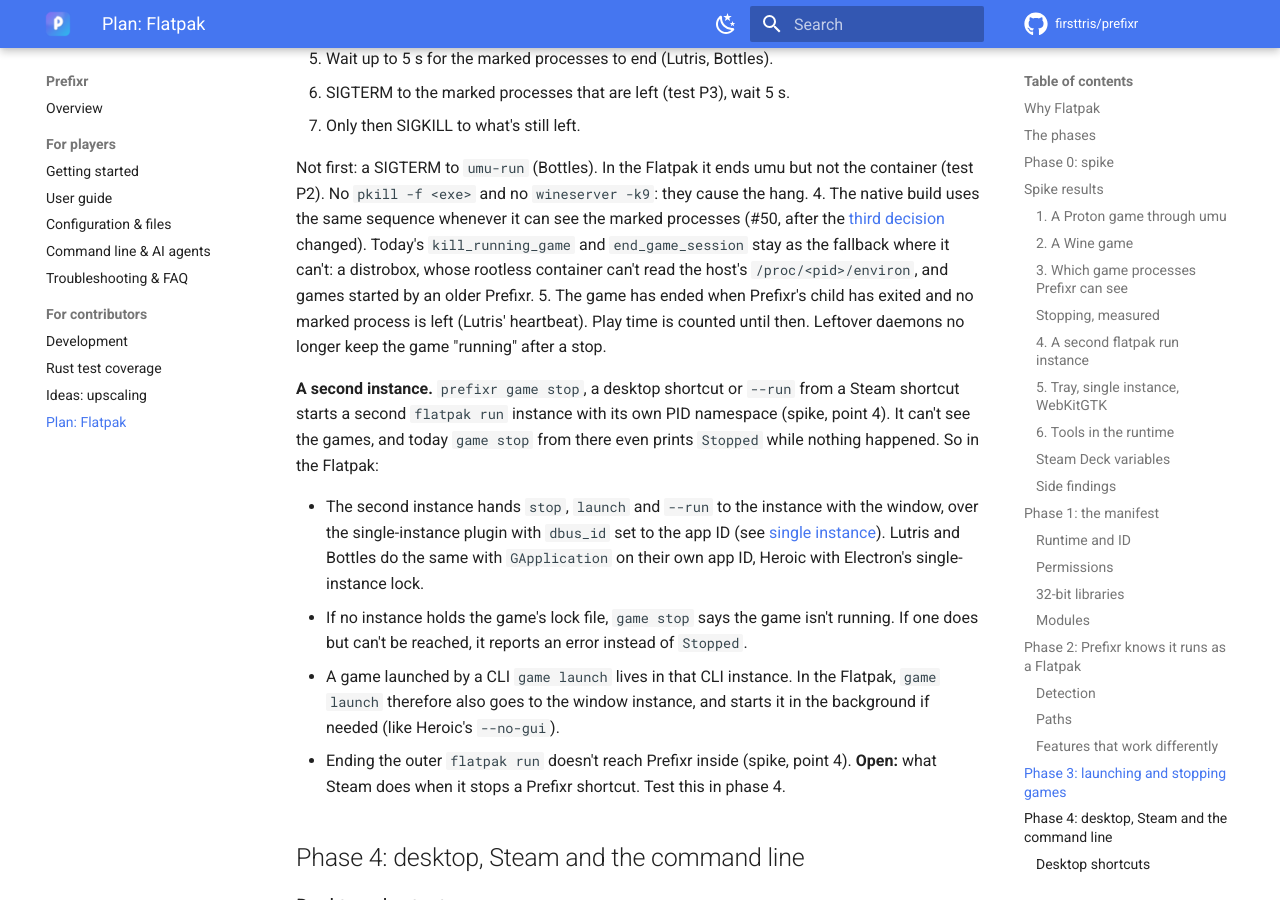
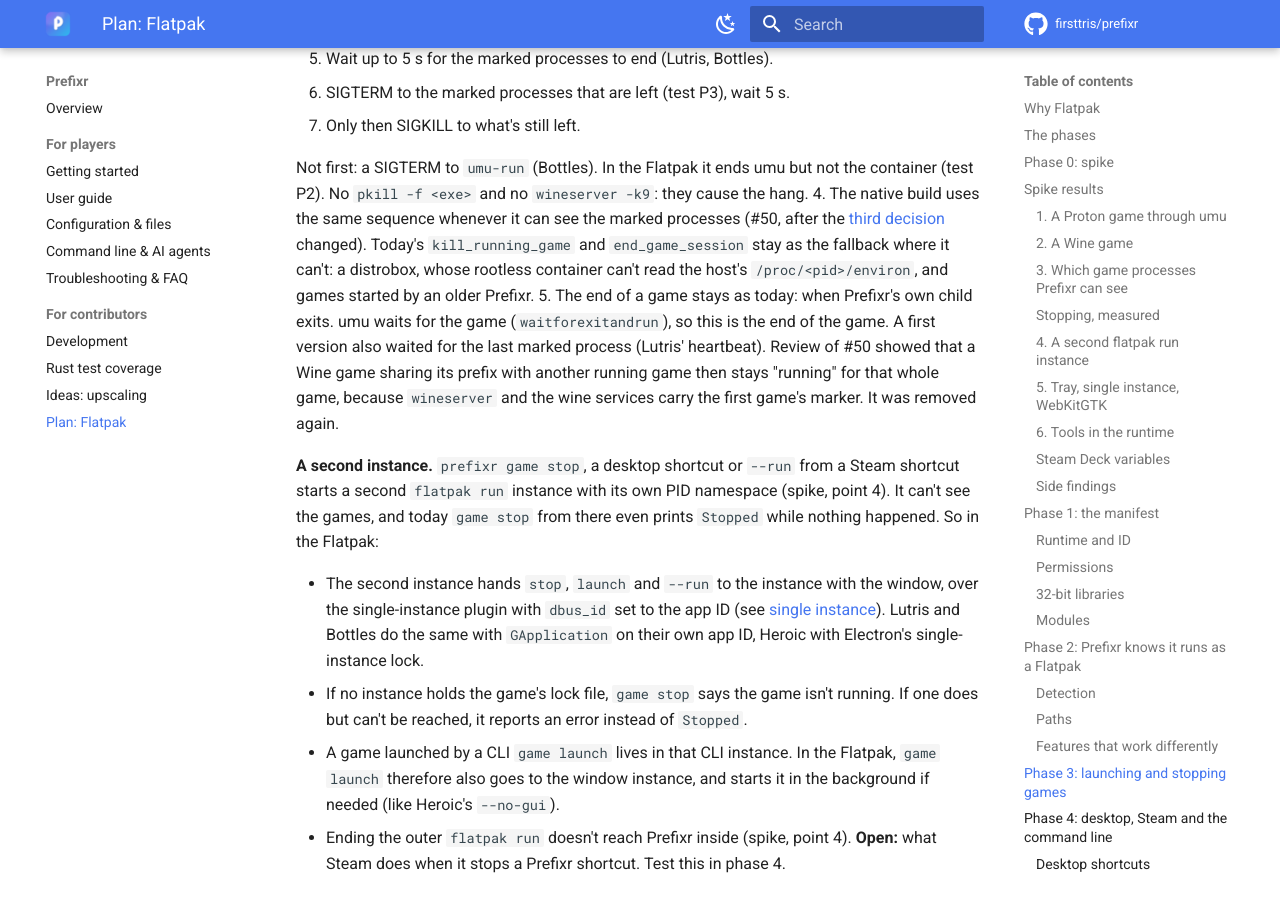
Before and after one commit to firsttris/prefixr, an MkDocs documentation site: the page built from docs/flatpak.md, in a window 1280 px wide and 900 px high, scrolled down 13378 px. Built offline with MkDocs 1.6.1 and Material for MkDocs 9.7.7, drawn with Linux system fonts in a browser that asks for light colours; comment, search, counter and statistics services are not loaded.

Commit message:
Review fixes for the Flatpak plan and spike manifest
- Link the spike manifest by its GitHub URL: mkdocs --strict rejects a
  link outside docs/.
- Fix the anchor to "Tray and single instance".
- Prettier style for the manifest, and ignore the shared-modules
  submodule.
- Install the 256 px icon as 256x256, not 512x512.
- Phase 3: the end of a game stays at Prefixr's own child; the wait for
  the last marked process was removed after review of #50.

Co-Authored-By: Claude Opus 5.5 <noreply@anthropic.com>

```diff
--- a/docs/flatpak.md
+++ b/docs/flatpak.md
@@ -96,7 +96,7 @@ Flatpak. Phase 3 below is adjusted for it.
 | Desktop | KDE Plasma 6.7.4, Wayland |
 | GPU / driver | AMD Navi 32 (`1002:747e`), amdgpu, Mesa from `GL.default` 26.08 |
 | Flatpak | 1.18.1, `bwrap` not setuid, unprivileged user namespaces on |
-| Prefixr | 0.1.10, `.deb` repackaged by [`flatpak/spike/io.github.firsttris.Prefixr.yml`](../flatpak/spike/io.github.firsttris.Prefixr.yml) |
+| Prefixr | 0.1.10, `.deb` repackaged by [`flatpak/spike/io.github.firsttris.Prefixr.yml`](https://github.com/firsttris/prefixr/blob/main/flatpak/spike/io.github.firsttris.Prefixr.yml) |
 | Tested with | umu-launcher 1.4.4, GE-Proton11-7 (steamrt4), Wine 11.20 (Kron4ek) with DXVK 3.1.1 |
 
 How it was built: Bazzite has no `flatpak-builder` on the host, so the Flathub app
@@ -274,7 +274,7 @@ sandbox unchanged.
 - **App ID `io.github.firsttris.Prefixr`.** Flathub's rules: an app hosted on GitHub must use
   `io.github.<user>.<App>`, and `com.tristan.prefixr` would need the domain `tristan.com`. The Tauri
   `identifier` can stay `com.tristan.prefixr` for the native builds (see
-  [single instance](#single-instance)).
+  [single instance](#tray-and-single-instance)).
 
 ### Permissions
 
@@ -468,9 +468,11 @@ The spike settled how this works (see [Spike results](#spike-results), points 3
    the [third decision](#decisions) changed). Today's `kill_running_game` and `end_game_session`
    stay as the fallback where it can't: a distrobox, whose rootless container can't read the host's
    `/proc/<pid>/environ`, and games started by an older Prefixr.
-5. The game has ended when Prefixr's child has exited and no marked process is left (Lutris'
-   heartbeat). Play time is counted until then. Leftover daemons no longer keep the game "running"
-   after a stop.
+5. The end of a game stays as today: when Prefixr's own child exits. umu waits for the game
+   (`waitforexitandrun`), so this is the end of the game. A first version also waited for the last
+   marked process (Lutris' heartbeat). Review of #50 showed that a Wine game sharing its prefix with
+   another running game then stays "running" for that whole game, because `wineserver` and the wine
+   services carry the first game's marker. It was removed again.
 
 **A second instance.** `prefixr game stop`, a desktop shortcut or `--run` from a Steam shortcut
 starts a second `flatpak run` instance with its own PID namespace (spike, point 4). It can't see the
```
Also changed, not shown: 2 other files.
